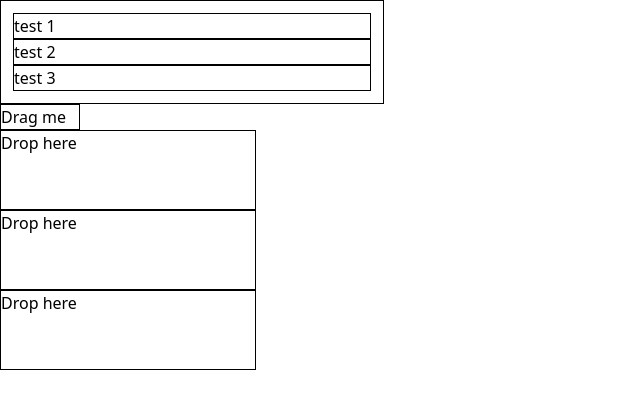
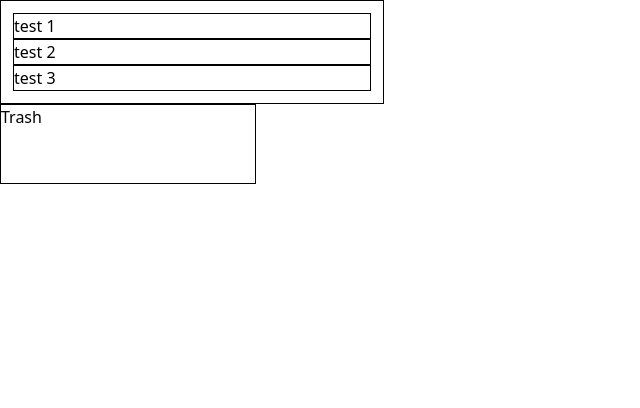
Before and after one commit to youyoumu/dnd-kit-practice, a React (Vite) app: page / in a window 1280 px wide. Shown: the top 408 px of the page, without its empty margins (0-640 px from the left). Built offline with nearby package versions, Linux system fonts and the light colour scheme.

Commit message:
Delete item with drag and drop

```diff
--- a/src/App.jsx
+++ b/src/App.jsx
@@ -5,7 +5,8 @@ import {
   KeyboardSensor,
   PointerSensor,
   useSensor,
-  useSensors
+  useSensors,
+  useDroppable
 } from '@dnd-kit/core'
 import {
   arrayMove,
@@ -25,6 +26,25 @@ export default function App() {
     })
   )
 
+  function TrashDroppable(props) {
+    const { isOver, setNodeRef } = useDroppable({
+      id: props.id
+    })
+    const style = {
+      backgroundColor: isOver ? 'red' : undefined
+    }
+
+    return (
+      <div
+        ref={setNodeRef}
+        style={style}
+        className="border border-black w-64 h-20"
+      >
+        {props.children}
+      </div>
+    )
+  }
+
   return (
     <DndContext
       sensors={sensors}
@@ -38,11 +58,16 @@ export default function App() {
           ))}
         </SortableContext>
       </div>
+      <TrashDroppable id="trash">Trash</TrashDroppable>
     </DndContext>
   )
 
   function handleDragEnd(event) {
     const { active, over } = event
+    if (over.id === 'trash') {
+      setItems((items) => items.filter((item) => item !== active.id))
+      return
+    }
 
     if (active.id !== over.id) {
       setItems((items) => {
--- a/src/main.jsx
+++ b/src/main.jsx
@@ -7,6 +7,6 @@ import './index.css'
 ReactDOM.createRoot(document.getElementById('root')).render(
   <React.StrictMode>
     <App />
-    <App2 />
+    {/* <App2 /> */}
   </React.StrictMode>
 )
```
